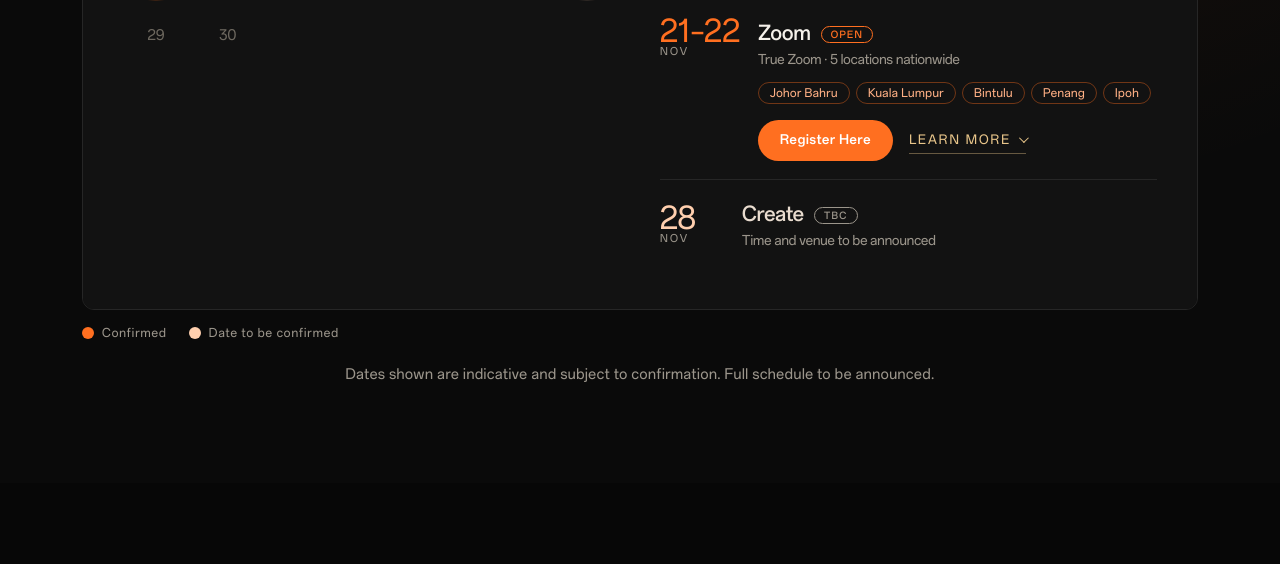
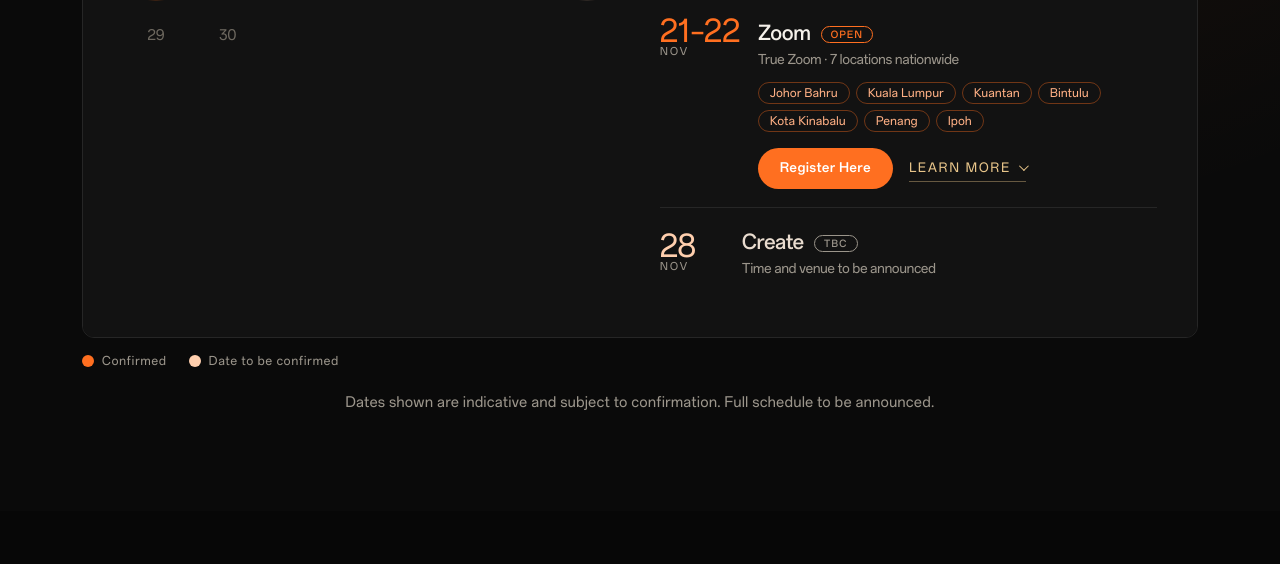
Before and after one commit to OOOOsome6776/oppo-masterclass, a plain HTML site: page index.html in a window 1280 px wide. Shown: the part 3374-3938 px from the top of the page. Drawn offline with Linux system fonts and the light colour scheme.

Commit message:
Add files via upload

```diff
--- a/index.html
+++ b/index.html
@@ -233,10 +233,12 @@ footer .w{display:flex;justify-content:space-between;gap:12px;flex-wrap:wrap}
 <article class="lc" id="lc-p-bao"><div class="lp"><div class="av"><img alt="Baobaochow" loading="lazy" src="img/sp-p-baobaochow.jpg"/></div><div><h4>Baobaochow</h4><small>Photographer</small></div></div><div class="lm"><div class="ltag">True Portrait</div><h5>Natural Light Portraits</h5><p>Good portraits start with finding the right light. Learn to spot soft, flattering light, place your subject in it, and keep skin tones and mood true to the moment.</p></div><div class="lr"><div class="ld"><b>15 NOV</b></div><div class="lt2">3.00PM&ndash;7.00PM</div><div class="ll">Robert&rsquo;s Wooden House, Sibu, Sarawak</div></div></article>
 <div class="lreg"><a class="btn" href="https://tinyurl.com/5ncrpnzc" rel="noopener" target="_blank">Register Here</a></div>
 </div></div>
-<div class="lt" id="zoom"><div class="eyebrow">Zoom Theme &middot; 21&ndash;22 Nov 2026</div><h3>True Zoom</h3><p class="sub">Five masterclasses reach further, from distant landscapes and wildlife to people caught at the peak of the moment.</p><div class="lcs">
+<div class="lt" id="zoom"><div class="eyebrow">Zoom Theme &middot; 21&ndash;22 Nov 2026</div><h3>True Zoom</h3><p class="sub">Seven masterclasses reach further, from distant landscapes and wildlife to people caught at the peak of the moment.</p><div class="lcs">
 <article class="lc" id="lc-z-bojio"><div class="lp"><div class="av"><img alt="Bojio杰哥" loading="lazy" src="img/sp-z-bojio.jpg"/></div><div><h4>Bojio杰哥</h4><small>Photographer</small></div></div><div class="lm"><div class="ltag">True Zoom</div><h5>Get Closer Without Moving</h5><p>Some subjects are too far, too busy or too shy to walk up to. Learn to use zoom to isolate what matters, keep the frame clean, and capture natural moments from a distance without disturbing the scene.</p></div><div class="lr"><div class="ld"><b>21 NOV</b></div><div class="lt2">10.00AM&ndash;2.00PM</div><div class="ll">Zoo Johor + Sama-sama Cuisine, Johor Bahru</div></div></article>
 <article class="lc" id="lc-z-reez"><div class="lp"><div class="av"><img alt="Reez" loading="lazy" src="img/sp-z-reez.jpg"/></div><div><h4>Reez</h4><small>Photographer</small></div></div><div class="lm"><div class="ltag">True Zoom</div><h5>Seeing Landscapes Differently</h5><p>Go beyond the wide shot. Learn to use zoom and different focal lengths to bring distant scenery closer, highlight hidden details, and create stronger landscape compositions.</p></div><div class="lr"><div class="ld"><b>21 NOV</b></div><div class="lt2">2.00PM&ndash;6.00PM</div><div class="ll">Pavilion Bukit Bintang + Lookout Point @ Changkat Tunku, Kuala Lumpur</div></div></article>
+<article class="lc" id="lc-z-zairul"><div class="lp"><div class="av"><img alt="Zairul Puad" loading="lazy" src="img/sp-zairul.jpg"/></div><div><h4>Zairul Puad</h4><small>Photographer</small></div></div><div class="lm"><div class="ltag">True Zoom</div><h5>Stories from a Distance</h5><p>Zoom lets you choose exactly what goes into the story and what stays out. Learn to pair a mural with a passerby, frame small moments from across the street, and build a series of shots that tells one story.</p></div><div class="lr"><div class="ld"><b>21 NOV</b></div><div class="lt2">2.00PM&ndash;6.00PM</div><div class="ll">My OPPO Space @ East Coast Mall + Kuantan Art Street, Kuantan</div></div></article>
 <article class="lc" id="lc-z-kelvin"><div class="lp"><div class="av"><img alt="Kelvin Chan" loading="lazy" src="img/sp-c-kelvin.jpg"/></div><div><h4>Kelvin Chan</h4><small>Photographer</small></div></div><div class="lm"><div class="ltag">True Zoom</div><h5>See Further, Frame Better</h5><p>From a bird on a branch to a boat on the river, zoom brings distant subjects into a clean, simple frame. Learn to spot what is worth reaching for, compose it with intent, and keep detail sharp at a distance.</p></div><div class="lr"><div class="ld"><b>21 NOV</b></div><div class="lt2">3.00PM&ndash;6.30PM</div><div class="ll">GoldenBay Hotel Bintulu</div></div></article>
+<article class="lc" id="lc-z-yusuf"><div class="lp"><div class="av"><img alt="Yusuf Madi" loading="lazy" src="img/sp-yusufmadi.jpg"/></div><div><h4>Yusuf Madi</h4><small>Photographer</small></div></div><div class="lm"><div class="ltag">True Zoom</div><h5>Layers in the Landscape</h5><p>From high ground, zoom pulls distant hills, sea and sky closer together into layers. Learn to compress a wide view into a tighter, stronger frame, and place a person in it to give the scene scale.</p></div><div class="lr"><div class="ld"><b>21 NOV</b></div><div class="lt2">3.00PM&ndash;7.00PM</div><div class="ll">Hillside Kokol, Kota Kinabalu</div></div></article>
 <article class="lc" id="lc-z-haziq"><div class="lp"><div class="av"><img alt="Haziq Zuki" loading="lazy" src="img/sp-haziqzuki.jpg"/></div><div><h4>Haziq Zuki</h4><small>Photographer</small></div></div><div class="lm"><div class="ltag">True Zoom</div><h5>Catching the Moment</h5><p>Zoom lets you capture people in action without stepping into the scene. Learn to anticipate movement, track your subject from a distance and press the shutter at the peak of the moment.</p></div><div class="lr"><div class="ld"><b>21 NOV</b></div><div class="lt2">4.00PM&ndash;8.30PM</div><div class="ll">Ferringhi Heart Beach Club, Penang</div></div></article>
 <article class="lc" id="lc-z-wanxin"><div class="lp"><div class="av"><img alt="Wan Xin" loading="lazy" src="img/sp-z-wanxin.jpg"/></div><div><h4>Wan Xin</h4><small>Photographer</small></div></div><div class="lm"><div class="ltag">True Zoom</div><h5>Zoom Into Details</h5><p>Sometimes, the best way to capture a moment is to get closer without being seen. Zoom allows us to observe quietly, anticipate the moment, and preserve it just as it happens.</p></div><div class="lr"><div class="ld"><b>22 NOV</b></div><div class="lt2">9.00AM&ndash;1.00PM</div><div class="ll">Tasik Cermin Ipoh</div></div></article>
 <div class="lreg"><a class="btn" href="https://tinyurl.com/5ncrpnzc" rel="noopener" target="_blank">Register Here</a></div>
@@ -487,11 +489,13 @@ var DATA={"content/copy.json":{
       "title": "Zoom",
       "type": "class",
       "time": "True Zoom",
-      "venue": "5 locations nationwide",
+      "venue": "7 locations nationwide",
       "locations": [
         {"name": "Johor Bahru", "target": "lc-z-bojio"},
         {"name": "Kuala Lumpur", "target": "lc-z-reez"},
+        {"name": "Kuantan", "target": "lc-z-zairul"},
         {"name": "Bintulu", "target": "lc-z-kelvin"},
+        {"name": "Kota Kinabalu", "target": "lc-z-yusuf"},
         {"name": "Penang", "target": "lc-z-haziq"},
         {"name": "Ipoh", "target": "lc-z-wanxin"}
       ],
```
Also changed, not shown: img/sp-yusufmadi.jpg, img/sp-z-bojio.jpg, img/sp-zairul.jpg.
